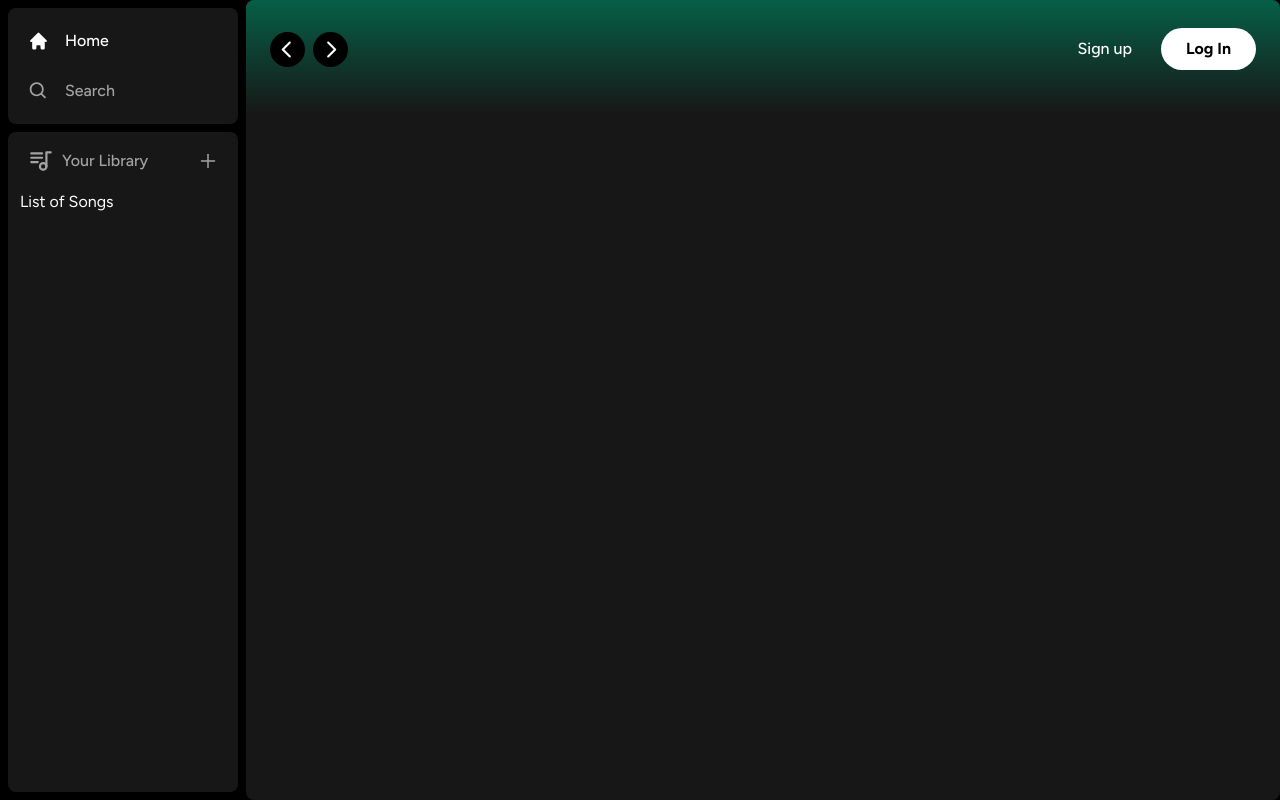
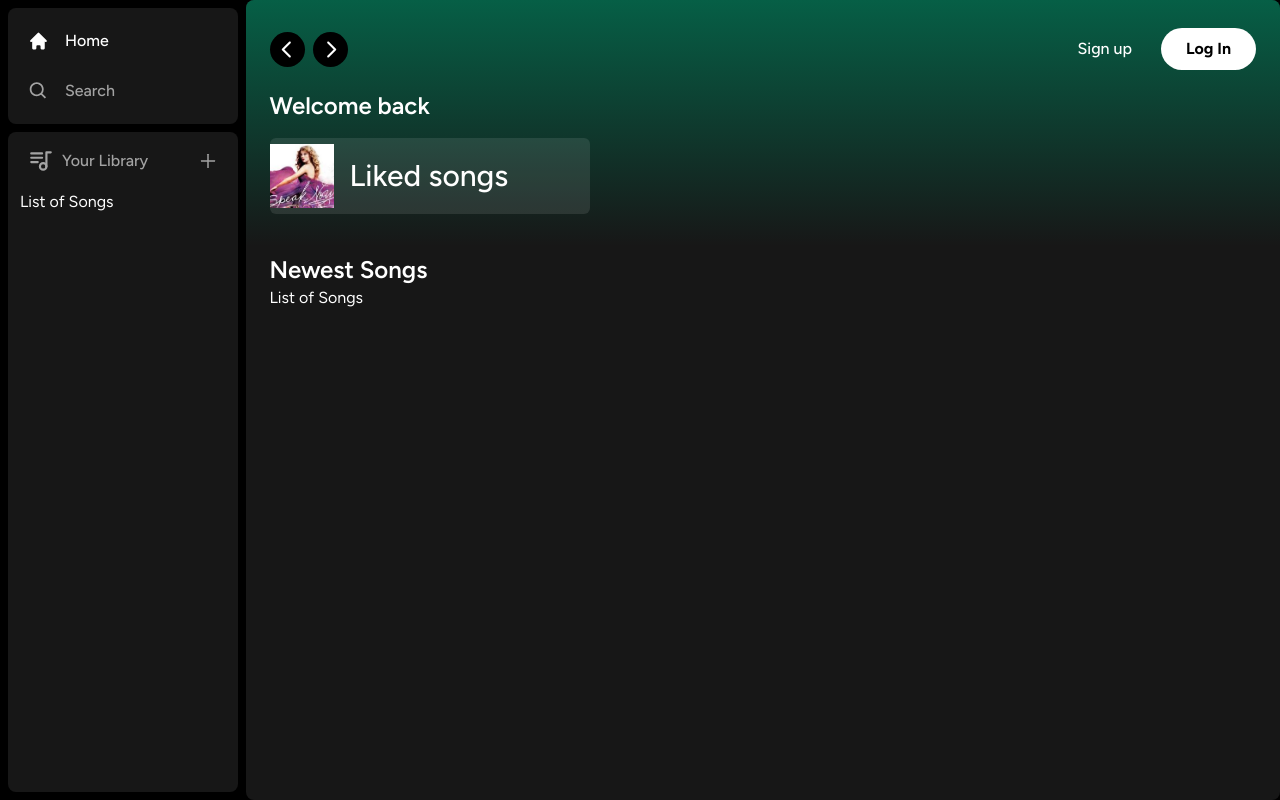
Before and after one commit to kamlad/spotify-clone, a Next.js app: page / in a window 1280 px wide. Built offline with nearby package versions, Linux system fonts and the light colour scheme.

Commit message:
play button working. checkpoint before we start adding supabase backend.

```diff
--- a/app/(site)/page.tsx
+++ b/app/(site)/page.tsx
@@ -1,6 +1,6 @@
 
 import Header from "@/components/Header";
-
+import ListItem from "@/components/ListItem";
 
 export default function Home() {
   return (
@@ -13,8 +13,49 @@
     overflow-y-auto
    ">
       <Header>
-        Header
-        </Header>
+        <div>
+          <div className="mb-2 text-white text-2xl font-semibold">
+            Welcome back
+            <h1
+              className="
+                text-white
+                text-3xl
+                font-semibold
+                "
+            >
+              <div className="
+                  grid
+                  grid-cols-1
+                  sm:grid-cols-2
+                  xl:grid-cols-3
+                  2xl:grid-cols-4
+                  gap-3
+                  mt-4
+                ">
+                <ListItem
+                  image="/images/liked.jpeg"
+                  name="Liked songs"
+                  href="liked"
+                >
+                </ListItem>
+
+              </div>
+            </h1>
+          </div>
+        </div>
+      </Header>
+
+      <div className="mt-2 mb-7 px-6">
+        <div className="flex justify-between items-center">
+          <h1 className="text-white text-2xl font-semibold">
+            Newest Songs
+          </h1>
+        </div>
+        <div>
+          List of Songs
+        </div>
+      </div>
+
    </div>
 
   );
--- a/components/Header.tsx
+++ b/components/Header.tsx
@@ -147,10 +147,7 @@
                 </div>
 
             </div>
-
-
-
-
+            {children}
         </div>
     );
 }
--- /dev/null
+++ b/components/ListItem.tsx
@@ -0,0 +1,75 @@
+"use client";
+
+import { useRouter } from "next/navigation"
+import Image from "next/image";
+import { FaPlay } from "react-icons/fa";
+
+interface ListItemProps {
+    image: string;
+    name: string;
+    href: string;
+}
+
+const ListItem: React.FC<ListItemProps> = ({
+    image,
+    name,
+    href
+}) => {
+
+    const router = useRouter();
+
+    const onClick = () => {
+        router.push(href);
+    }
+
+    return (
+        <button
+            onClick={onClick}
+            className="
+                relative
+                group
+                flex
+                items-center
+                rounded-md
+                overflow-hidden
+                gap-x-4
+                bg-neutral-100/10
+                hover:bg-neutral-100/20
+                transition
+                pr-4
+            "
+            >
+                <div className="relative min-h-[64px] min-w-[64px]">
+                    <Image
+                        className="object-cover"
+                        fill
+                        src={image}
+                        alt="Image"
+                        />
+                </div>
+                <p className="font-medium truncate py-5">
+                    {name}
+                </p>
+                <div className="
+                    absolute
+                    transition
+                    opacity-0
+                    rounded-full
+                    flex
+                    items-center
+                    justify-center
+                    bg-green-500
+                    p-4
+                    drop-shadow-md
+                    right-5
+                    group-hover:opacity-100
+                    hover:scale-110
+                ">
+                    <FaPlay className="text-black"/>
+                </div>
+            </button>
+
+    );
+}
+
+export default ListItem;
```
Also changed, not shown: public/images/liked.jpeg (added).
